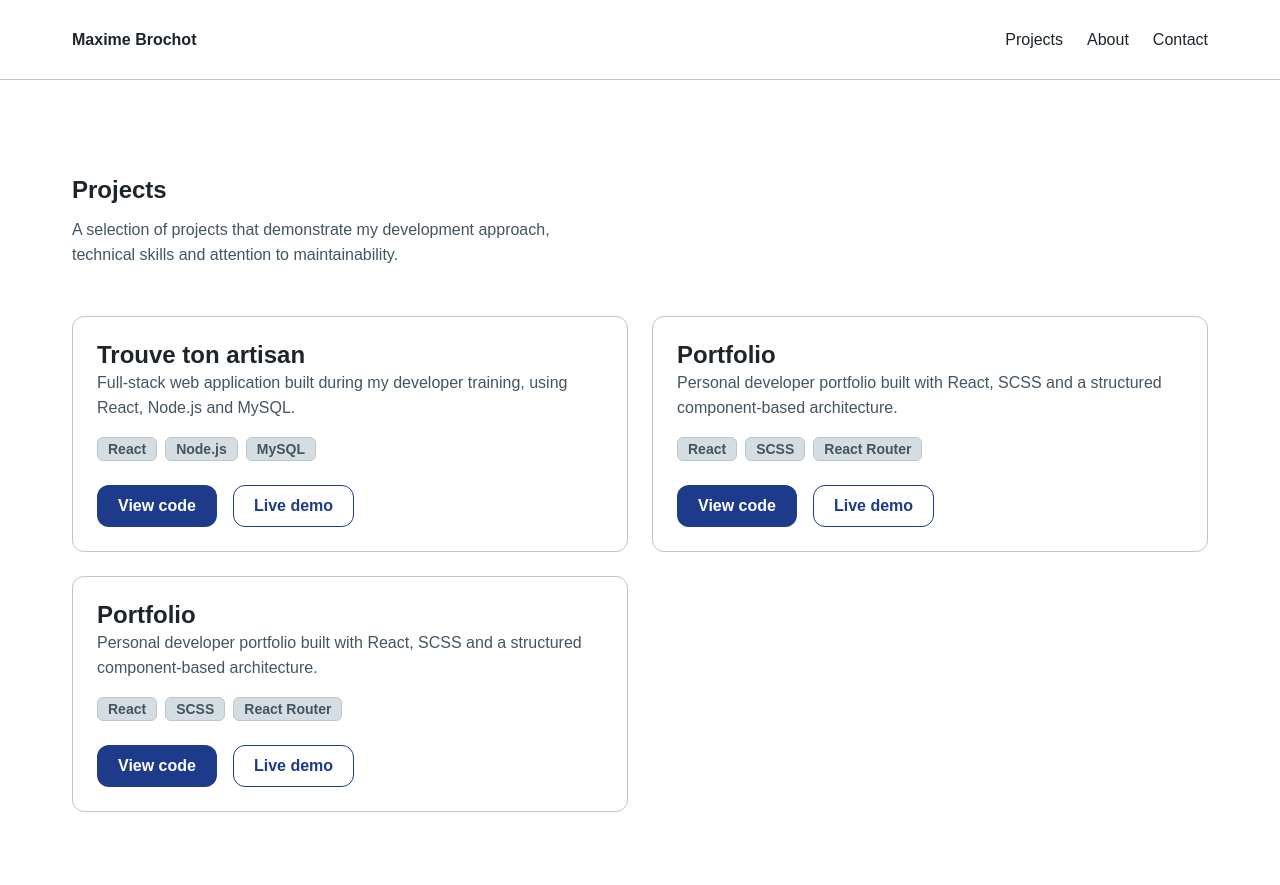
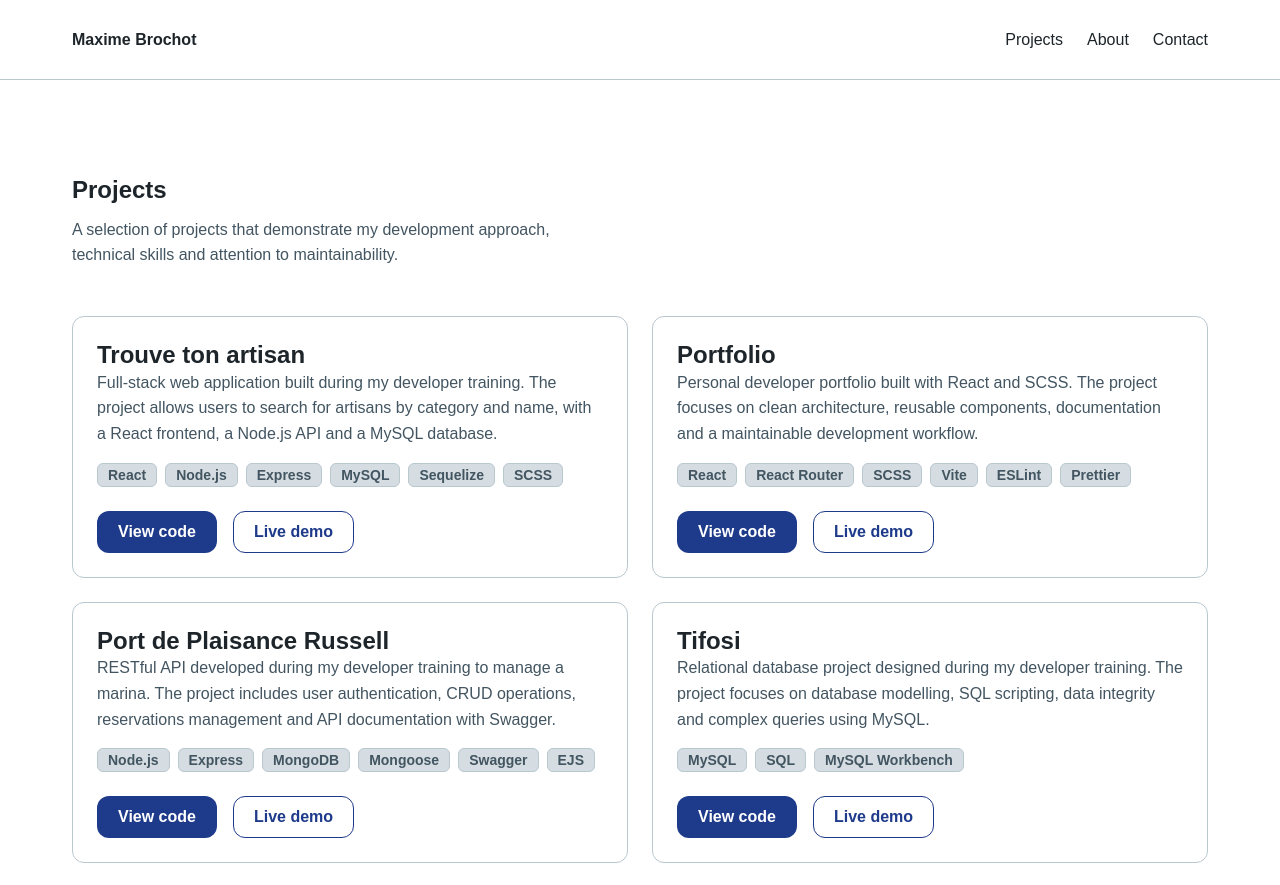
Before and after one commit to BrochotMaxime/portfolio, a React (Vite) app: page /projects in a window 1280 px wide. Shown: the top 885 px of the page. Built offline with nearby package versions, Linux system fonts and the light colour scheme.

Commit message:
feat: showcase real portfolio projects

```diff
--- a/src/data/projects.js
+++ b/src/data/projects.js
@@ -1,32 +1,57 @@
 export const projects = [
   {
     id: 1,
+    slug: "trouve-ton-artisan",
     title: "Trouve ton artisan",
     description:
-      "Full-stack web application built during my developer training, using React, Node.js and MySQL.",
-    technologies: ["React", "Node.js", "MySQL"],
+      "Full-stack web application built during my developer training. The project allows users to search for artisans by category and name, with a React frontend, a Node.js API and a MySQL database.",
+    technologies: ["React", "Node.js", "Express", "MySQL", "Sequelize", "SCSS"],
     codeUrl: "",
     demoUrl: "",
     featured: true,
   },
   {
     id: 2,
+    slug: "portfolio",
     title: "Portfolio",
     description:
-      "Personal developer portfolio built with React, SCSS and a structured component-based architecture.",
-    technologies: ["React", "SCSS", "React Router"],
+      "Personal developer portfolio built with React and SCSS. The project focuses on clean architecture, reusable components, documentation and a maintainable development workflow.",
+    technologies: ["React", "React Router", "SCSS", "Vite", "ESLint", "Prettier"],
     codeUrl: "",
     demoUrl: "",
     featured: true,
   },
   {
     id: 3,
-    title: "Portfolio",
+    slug: "port-de-plaisance-russell",
+    title: "Port de Plaisance Russell",
     description:
-      "Personal developer portfolio built with React, SCSS and a structured component-based architecture.",
-    technologies: ["React", "SCSS", "React Router"],
+      "RESTful API developed during my developer training to manage a marina. The project includes user authentication, CRUD operations, reservations management and API documentation with Swagger.",
+    technologies: ["Node.js", "Express", "MongoDB", "Mongoose", "Swagger", "EJS"],
     codeUrl: "",
     demoUrl: "",
     featured: false,
   },
+  {
+    id: 4,
+    slug: "tifosi",
+    title: "Tifosi",
+    description:
+      "Relational database project designed during my developer training. The project focuses on database modelling, SQL scripting, data integrity and complex queries using MySQL.",
+    technologies: ["MySQL", "SQL", "MySQL Workbench"],
+    codeUrl: "",
+    demoUrl: "",
+    featured: false,
+  },
+  {
+    id: 5,
+    slug: "portfolio-john-doe",
+    title: "Portfolio – John Doe",
+    description:
+      "Responsive portfolio website developed during my developer training. The project focuses on component-based development, client-side routing, reusable UI elements and API integration with Next.js.",
+    technologies: ["Next.js", "React", "Bootstrap", "GitHub API"],
+    codeUrl: "",
+    demoUrl: "",
+    featured: false,
+  }
 ];
```
